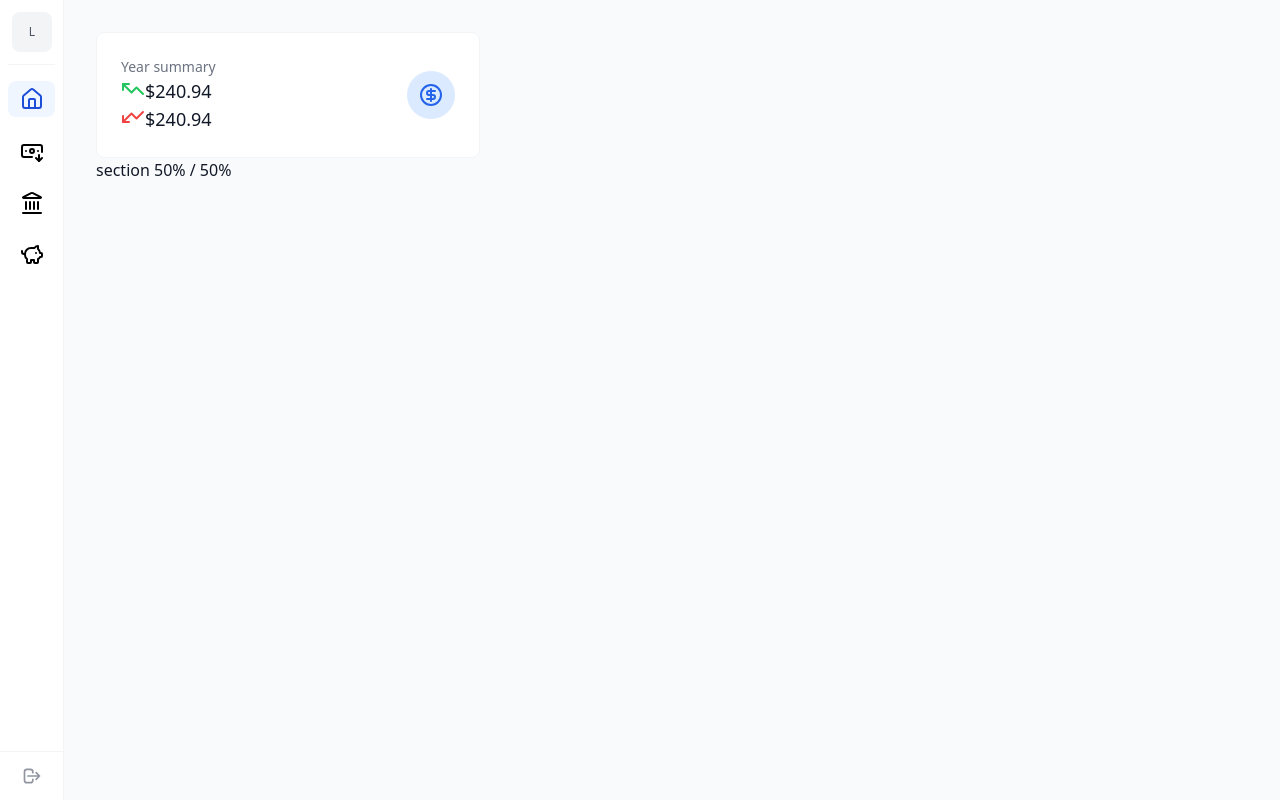
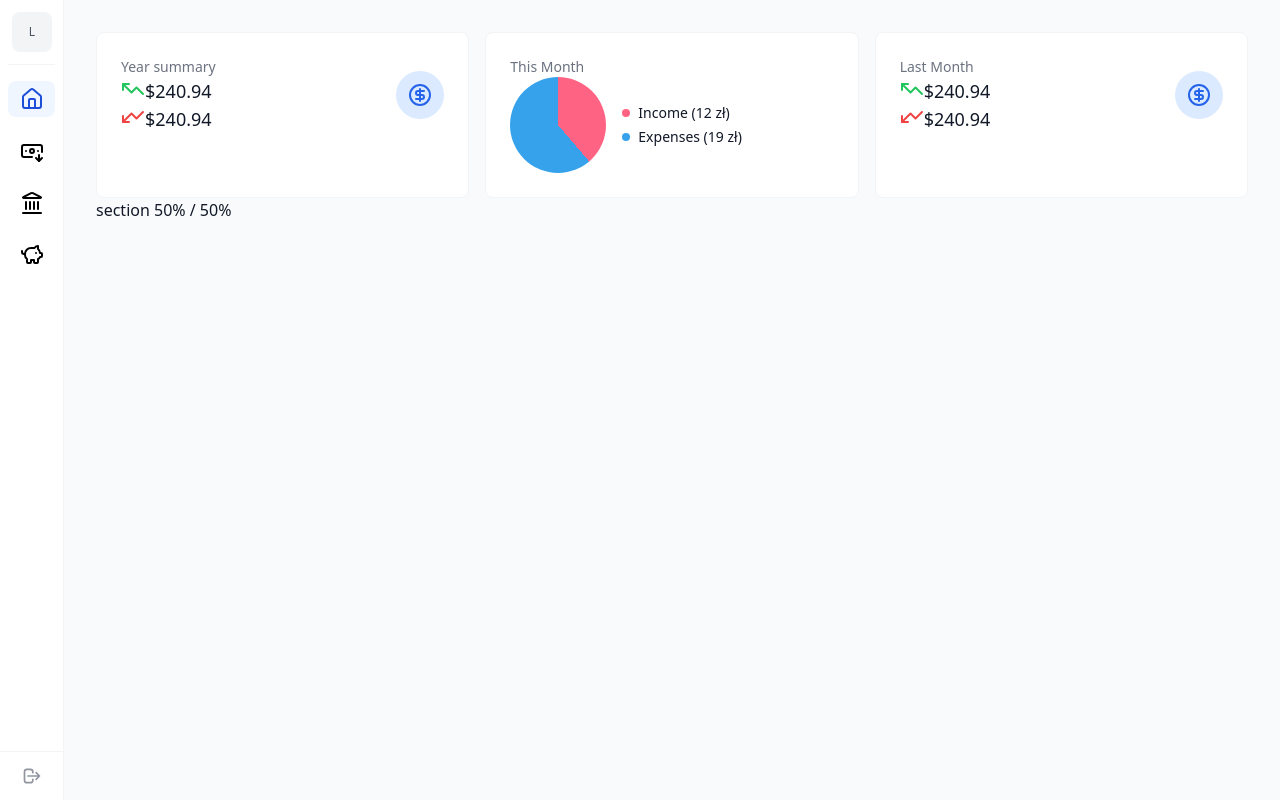
Before and after one commit to Just-Krzysztof/fe-budget, a React (Vite) app: page /dashboard in a window 1280 px wide. Built offline with nearby package versions, Linux system fonts and the light colour scheme.

Commit message:
chart tailwindcss

```diff
--- /dev/null
+++ b/src/components/PieChart.tsx
@@ -0,0 +1,53 @@
+type PieChartDataItem = {
+  value: number;
+  color: string;
+  label: string;
+  currency?: string;
+};
+
+type PieChartProps = {
+  data: PieChartDataItem[];
+};
+
+export const PieChart = ({ data }: PieChartProps) => {
+  const total = data.reduce((acc, item) => acc + item.value, 0);
+
+  // Create the conic-gradient string
+  let cumulativePercentage = 0;
+  const gradientParts = data.map((item) => {
+    const percentage = (item.value / total) * 100;
+    const startAngle = cumulativePercentage;
+    const endAngle = cumulativePercentage + percentage;
+    cumulativePercentage = endAngle;
+    return `${item.color} ${startAngle}% ${endAngle}%`;
+  });
+
+  const gradientStyle = {
+    background: `conic-gradient(${gradientParts.join(', ')})`,
+  };
+
+  return (
+    <div className="flex items-center gap-4">
+      <div
+        className=" w-24 aspect-square rounded-full"
+        style={gradientStyle}
+        role="img"
+        aria-label="Pie chart"
+      ></div>
+      <ul className="space-y-1 text-sm">
+        {data.map((item) => (
+          <li key={item.label} className="flex md:items-center items-start gap-2">
+            <span
+              className="inline-block h-2 w-2 rounded-full"
+              style={{ backgroundColor: item.color }}
+            ></span>
+            <span className="wrap-anywhere">
+              {/* {item.label} ({((item.value / total) * 100).toFixed(1)}%) */}
+              {item.label} ({item.value} zł)
+            </span>
+          </li>
+        ))}
+      </ul>
+    </div>
+  );
+};
--- a/src/pages/HomePage.tsx
+++ b/src/pages/HomePage.tsx
@@ -1,4 +1,10 @@
 import { TrendingUp, TrendingDown, CircleDollarSign } from 'lucide-react';
+import { PieChart } from '../components/PieChart';
+
+const pieChartData = [
+  { value: 12, color: 'rgba(255, 99, 132, 1)', label: 'Income' },
+  { value: 19, color: 'rgba(54, 162, 235, 1)', label: 'Expenses' },
+];
 
 export const HomePage = () => {
   return (
@@ -21,29 +27,32 @@ export const HomePage = () => {
               <CircleDollarSign />
             </span>
           </div>
+        </article>
+        <article className="rounded-lg border border-gray-100 w-full bg-white p-6 md:w-1/3">
+          <div className="flex flex-col items-center justify-between">
+            <p className="text-sm text-gray-500 self-start">This Month</p>
+            <div className="relative flex h-full w-full justify-between">
+              <PieChart data={pieChartData} />
+            </div>
+          </div>
+        </article>
+        <article className="rounded-lg border border-gray-100 w-full bg-white p-6 md:w-1/3">
+          <div className="flex items-center justify-between">
+            <div>
+              <p className="text-sm text-gray-500">Last Month</p>
 
-          {/* <div className="mt-1 flex gap-1 text-green-600">
-            <svg
-              xmlns="http://www.w3.org/2000/svg"
-              className="size-4"
-              fill="none"
-              viewBox="0 0 24 24"
-              stroke="currentColor"
-            >
-              <path
-                strokeLinecap="round"
-                strokeLinejoin="round"
-                strokeWidth="2"
-                d="M13 7h8m0 0v8m0-8l-8 8-4-4-6 6"
-              />
-            </svg>
+              <p className="text-lg font-medium text-gray-900 flex">
+                <TrendingDown className="rotate-180 text-green-500"></TrendingDown> $240.94
+              </p>
+              <p className="md:text-lg  font-medium text-gray-900 flex">
+                <TrendingUp className="rotate-180 text-red-500"></TrendingUp>$240.94
+              </p>
+            </div>
 
-            <p className="flex gap-2 text-xs">
-              <span className="font-medium"> 67.81% </span>
-
-              <span className="text-gray-500"> Since last week </span>
-            </p>
-          </div> */}
+            <span className="rounded-full bg-blue-100 p-3 text-blue-600">
+              <CircleDollarSign />
+            </span>
+          </div>
         </article>
       </div>
       <div className="w-full">section 50% / 50%</div>
```
